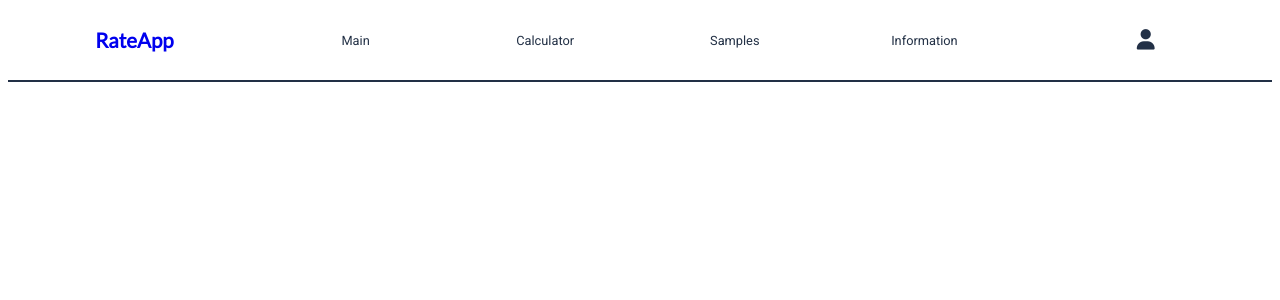
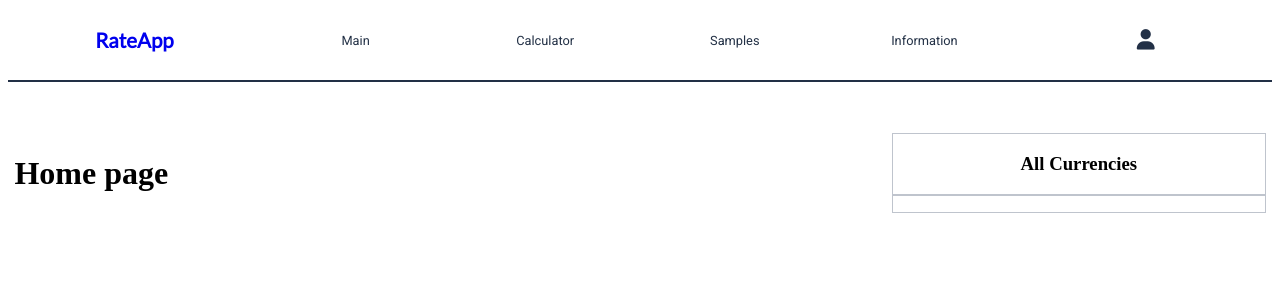
Before and after one commit to sudebovds/react-practice-course, a React (Create React App) app: page /sampl in a window 1280 px wide. Shown: the top 300 px of the page. Built offline with nearby package versions, Linux system fonts and the light colour scheme.

Commit message:
Main page template and styles

```diff
--- a/src/components/Layout/Layout.js
+++ b/src/components/Layout/Layout.js
@@ -1,12 +1,24 @@
-import React from 'react';
+import React, { Fragment } from 'react';
 import './layout.scss';
 import { AddClass } from '../../hoc/AddClass';
 import Header from '../header/Header';
+import { Home } from '../../pages/home/Home';
+import { Sidebar } from '../sidebar/Sidebar';
 
 const Layout = () => {
 
     return(
-        <Header />
+        <Fragment>
+            <Header />
+
+            <div className = 'content'>
+                <div className = 'routes'>
+                    <Home />
+                </div>
+                <Sidebar />
+            </div>
+        </Fragment>
+
     )
 }
 
--- a/src/components/Layout/layout.scss
+++ b/src/components/Layout/layout.scss
@@ -3,3 +3,11 @@
     margin: 0 auto;
     padding: 0;
 }
+
+.content{
+    margin-top: 4vw;
+    padding: 0 0.5vw 0 0.5vw;
+    display: grid;
+    grid-template-columns: 2.8fr 1.2fr;
+    grid-column-gap: 0.5vw;
+}
--- /dev/null
+++ b/src/components/sidebar/Sidebar.js
@@ -0,0 +1,17 @@
+import React from 'react';
+import './sidebar.scss';
+
+export const Sidebar = () => {
+    return(
+        <section className = 'sidebar'>
+            <header className = 'sidebarHead'>
+                <h3>All Currencies</h3>
+            </header>
+            <div className = 'sidebarContent'>
+                <ul>
+                    <li></li>
+                </ul>
+            </div>
+        </section>
+    );
+}
--- /dev/null
+++ b/src/components/sidebar/sidebar.scss
@@ -0,0 +1,33 @@
+$border: 1px solid #BFC4CD;
+
+.sidebar{
+    border: $border;
+
+    .sidebarHead{
+        border-bottom: $border;
+        display: flex;
+        justify-content: center;
+        align-items: center;
+    }
+
+    .sidebarContent{
+        ul{
+            list-style: none;
+            margin: 0;
+            padding: 0;
+
+            li{
+                padding-left: 25%;
+                border-bottom:  $border;
+                display: block;
+                display: flex;
+                justify-content: flex-start;
+
+                img{
+                    width: 20px;
+                    height: 15px;
+                }
+            }
+        }
+    }
+}
--- /dev/null
+++ b/src/pages/home/Home.js
@@ -0,0 +1,8 @@
+import React from 'react';
+import './home.scss';
+
+export const Home = () => {
+    return (
+        <h1>Home page</h1>
+    );
+}
```
Also changed, not shown: src/pages/home/home.scss (added).
